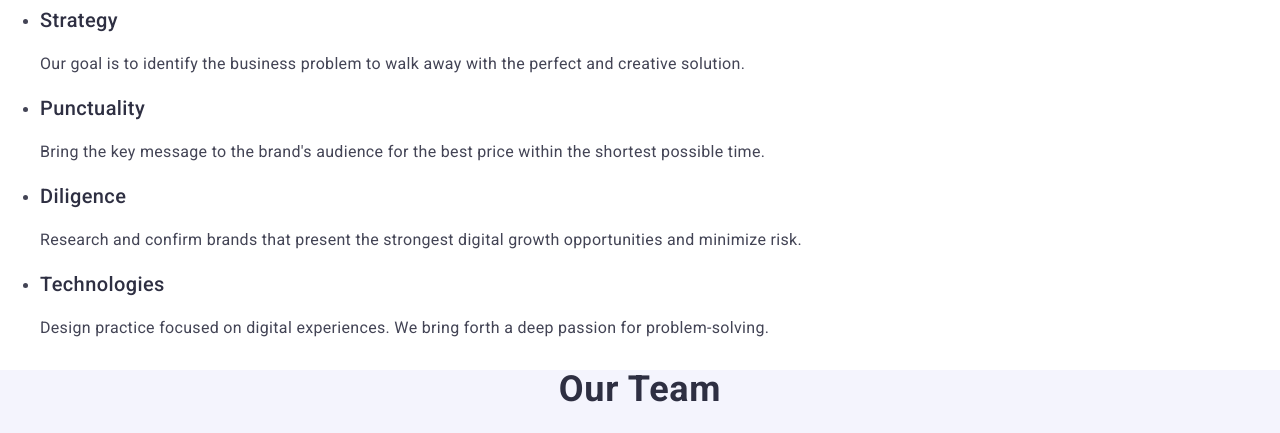
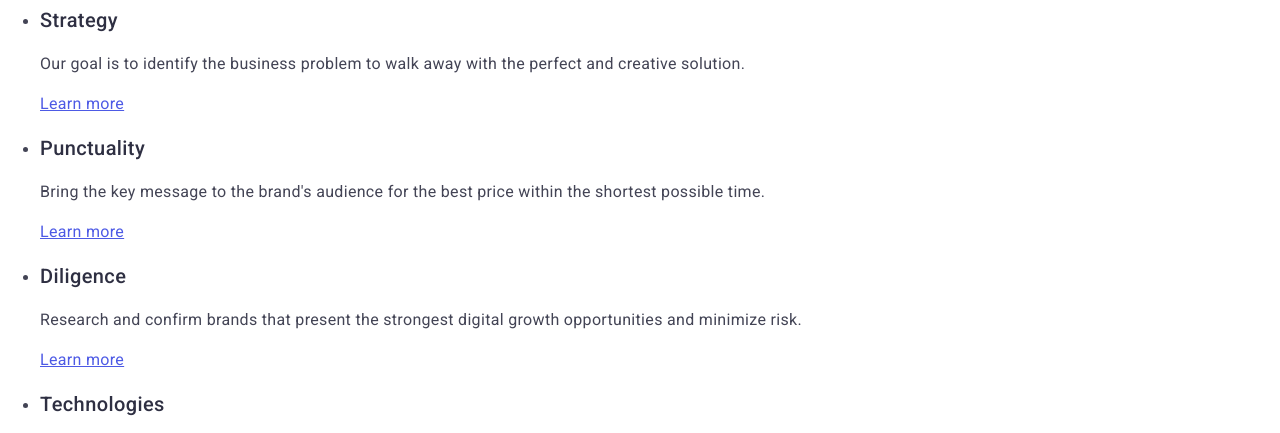
Before and after one commit to Vall-e47/goit-markup-hw-02, a plain HTML site: page index.html in a window 1280 px wide. Shown: the part 448-881 px from the top of the page. Drawn offline with nearby package versions, Linux system fonts and the light colour scheme.

Commit message:
korrektirovka

```diff
--- a/css/styles.css
+++ b/css/styles.css
@@ -143,6 +143,18 @@
     color: #434455;
 }
 
+.features-link {
+    font-size: 16px;
+    line-height: 1.5;
+    letter-spacing: 0.02em;
+    color: #4d5ae5;
+}
+
+.features-link:hover,
+.features-link:focus {
+    color: #404bbf;
+}
+
 /* Team */
 .team-section {
     background-color: #f4f4fd;
--- a/index.html
+++ b/index.html
@@ -65,6 +65,7 @@
               Our goal is to identify the business problem to walk away with the
               perfect and creative solution.
             </p>
+            <a href="#" class="features-link">Learn more</a>
           </li>
           <li class="features-item">
             <h3 class="features-title">Punctuality</h3>
@@ -72,6 +73,7 @@
               Bring the key message to the brand's audience for the best price
               within the shortest possible time.
             </p>
+            <a href="#" class="features-link">Learn more</a>
           </li>
           <li class="features-item">
             <h3 class="features-title">Diligence</h3>
@@ -79,6 +81,7 @@
               Research and confirm brands that present the strongest digital
               growth opportunities and minimize risk.
             </p>
+            <a href="#" class="features-link">Learn more</a>
           </li>
           <li class="features-item">
             <h3 class="features-title">Technologies</h3>
@@ -86,6 +89,7 @@
               Design practice focused on digital experiences. We bring forth a
               deep passion for problem-solving.
             </p>
+            <a href="#" class="features-link">Learn more</a>
           </li>
         </ul>
       </section>
```
